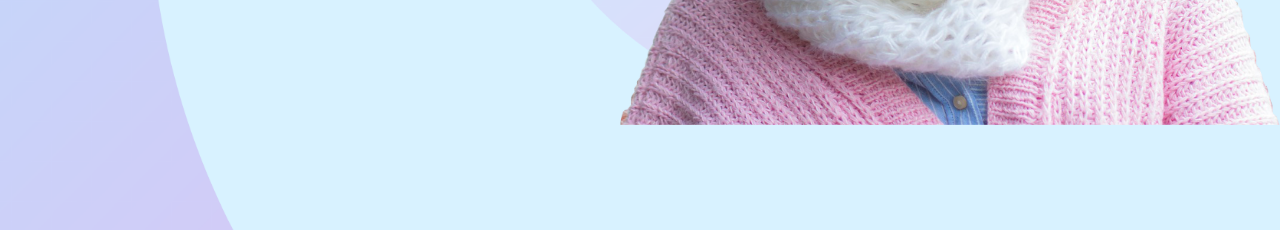
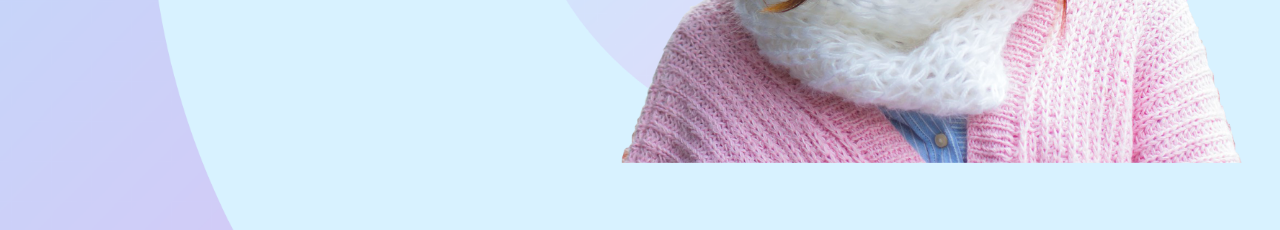
Before and after one commit to Amitvarman07/website.io, a plain HTML site: page index.html in a window 1280 px wide. Shown: the part 570-800 px from the top of the page. Drawn offline with nearby package versions, Linux system fonts and the light colour scheme.

Commit message:
Update style.css

```diff
--- a/style.css
+++ b/style.css
@@ -7,6 +7,7 @@
 header {
     width: 100%;
     height: 100vh;
+    padding:3%;
   background-image: url("image/background.png");
     background-size: cover;
     overflow: hidden;
```
